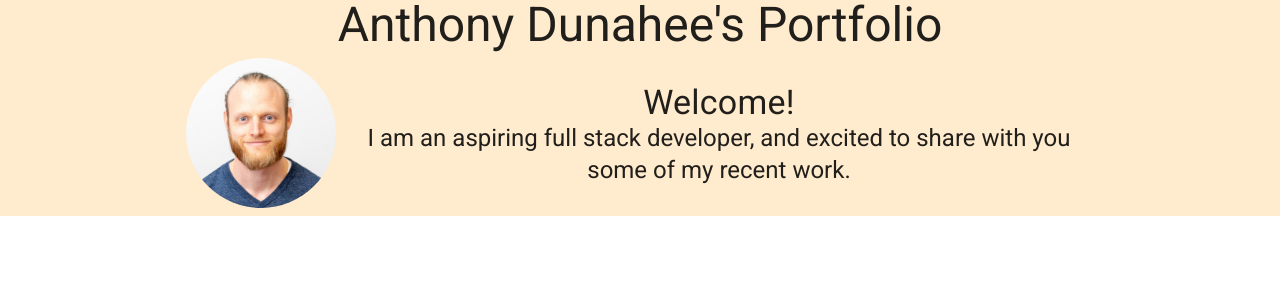
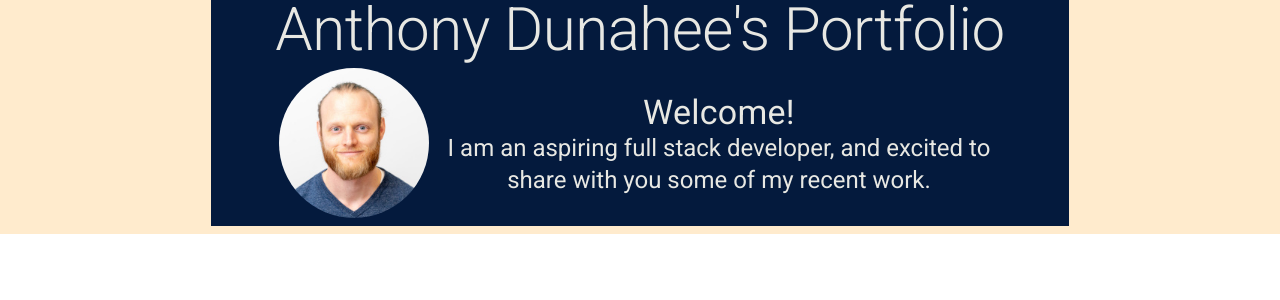
Before and after one commit to adunahee/redux-saga-portfolio-app, a React (Create React App) app: page /#/admin in a window 1280 px wide. Shown: the top 300 px of the page. Built offline with nearby package versions, Linux system fonts and the light colour scheme; no server answers.

Commit message:
app on grid for spacing and some header recoloring

```diff
--- a/src/components/App/App.js
+++ b/src/components/App/App.js
@@ -1,11 +1,13 @@
 import React, { Component } from 'react';
-import {connect} from 'react-redux';
-import {HashRouter as Router, Route} from 'react-router-dom';
+import { connect } from 'react-redux';
+import { HashRouter as Router, Route } from 'react-router-dom';
 
 import './App.css';
 
 import Header from './../Header/Header';
 import ProjectPage from './../ProjectPage/ProjectPage';
+
+import { Grid } from '@material-ui/core';
 
 // disabled for security reasons and to limit upkeep
 // import AdminPage from './../AdminPage/AdminPage';
@@ -17,22 +19,40 @@ class App extends Component {
     // this.props.dispatch({type: 'FETCH_TAGS'});
     //also calls a fetch project data
     // this.props.dispatch({type: 'FETCH_COMMIT_DATA'});
-    this.props.dispatch({type: 'FETCH_PROJECTS'})
+    this.props.dispatch({ type: 'FETCH_PROJECTS' })
   }
   render() {
     return (
-      <div className="App">
+      <Grid container
+        direction='column'
+        justify="flex-start"
+        alignItems="center"
+        spacing={8}
+        className="App"
+        >
+        <Grid item
+          xs={12}
+          md={10}
+          lg={8}
+          style={{ backgroundColor: '#041a3d'}}>
           <Header />
+        </Grid>
+        <Grid item
+          xs={10}
+          md={8}
+          lg={6}>
           <Router>
             <div>
-            <Route exact path='/' component={ProjectPage}/>
+              <Route exact path='/' component={ProjectPage} />
 
               {/* <Route exact path='/admin' component={AdminPage} /> */}
               {/* <Link to='/'>Projects</Link>
             <Link to='/admin'>Admin</Link> */}
             </div>
           </Router>
-      </div>
+        </Grid>
+
+      </Grid>
     );
   }
 }
--- a/src/components/Header/Header.js
+++ b/src/components/Header/Header.js
@@ -4,6 +4,7 @@ import { Grid, Typography } from '@material-ui/core';
 
 export default class Header extends Component {
   render() {
+    const headers = { color: '#e8e8e3'};
     return (
       <Grid container
         direction='column'
@@ -13,7 +14,9 @@ export default class Header extends Component {
       >
         <Grid item
           xs={12}>
-          <Typography variant='h3'>Anthony Dunahee's Portfolio</Typography>
+          <Typography variant='h2'
+          style={headers}>
+          Anthony Dunahee's Portfolio</Typography>
         </Grid>
         <Grid item>
 
@@ -38,12 +41,14 @@ export default class Header extends Component {
                 direction='column'>
 
                 <Grid item>
-                  <Typography variant='h4'>
+                  <Typography variant='h4'
+                    style={headers}>
                     Welcome! </Typography>
                 </Grid>
 
                 <Grid item>
-                  <Typography variant='h5'>
+                  <Typography variant='h5'
+                    style={headers}>
                     I am an aspiring full stack developer, and excited to share with you some of my recent work.</Typography>
                 </Grid>
 
```
Lines whose indentation alone changed are shown as unchanged.
